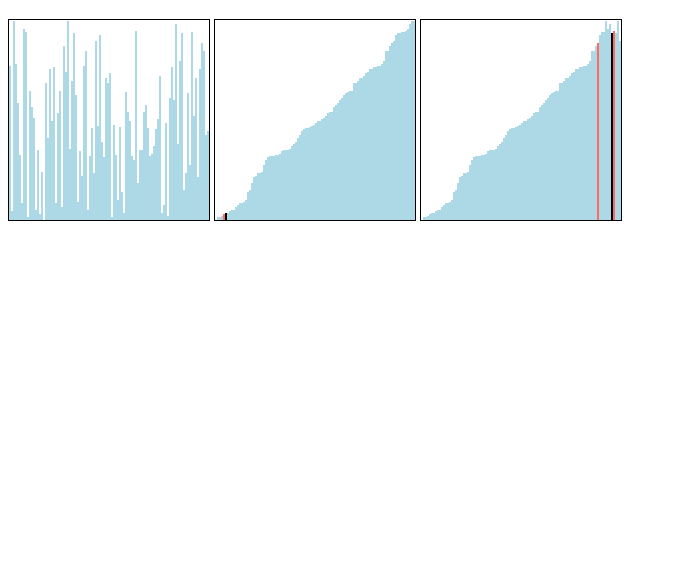
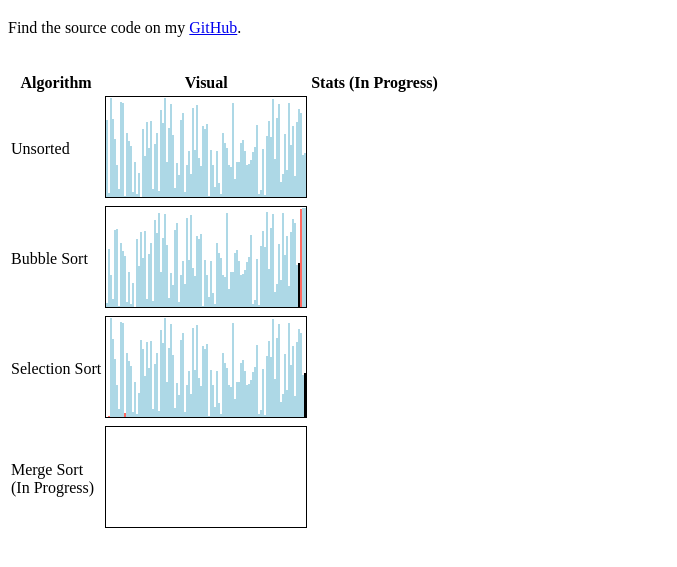
Before and after one commit to alchammatg/alchammatg.github.io, a plain HTML site: page index.html in a window 1280 px wide. Shown: the part 61-628 px from the top of the page, without its empty margins (0-677 px from the left). Drawn offline with Linux system fonts and the light colour scheme.

Commit message:
Sorting Algorithms Layout and Improvement
-Laid out visulals and labels in a table.

-Added incomplete mergesort. Need to work on yielding complete array after each round of mergesort.

```diff
--- a/index.html
+++ b/index.html
@@ -15,12 +15,55 @@
 	Sorting Algorithms
 </h1>
 
-<canvas id="unsortedCanvas" width="200" height="200">
-</canvas>
+<p>Find the source code on my <a href = "http://github.com/alchammatg">GitHub</a>.</p>
 
-<canvas id="bubbleSortCanvas" width="200" height="200">
-</canvas>
+<br>
 
-<canvas id="selectionSortCanvas" width="200" height="200">
-</canvas>
+
+<table>
+
+	<tr>
+		<th>Algorithm</th>
+		<th>Visual</th>
+		<th>Stats (In Progress)</th>
+	</tr>
+
+	<tr>
+		<td>Unsorted</td>
+		<td>
+			<canvas id="unsortedCanvas" width="200" height="100">
+			</canvas>
+		</td>
+		<td></td>
+	</tr>
+
+	<tr>
+		<td>Bubble Sort</td>
+		<td>
+			<canvas id="bubbleSortCanvas" width="200" height="100">
+			</canvas>
+		</td>
+		<td></td>
+	</tr>
+
+	<tr>
+		<td>Selection Sort</td>
+		<td>
+			<canvas id="selectionSortCanvas" width="200" height="100">
+			</canvas>
+		</td>
+		<td></td>
+	</tr>
+
+	<tr>
+		<td>Merge Sort <br>(In Progress)</td>
+		<td>
+			<canvas id="mergeSortCanvas" width="200" height="100">
+			</canvas>
+		</td>
+		<td></td>
+	</tr>
+
 <script>setTimeout(setup, 100);</script>
+
+</table>
--- a/sorting-algorithms.js
+++ b/sorting-algorithms.js
@@ -1,4 +1,8 @@
-function* bubbleSort(array){
+var swapsMS = 0;
+var swapsBS = 0;
+var swapsSS = 0;
+
+function* bubbleSort(array) {
 	var lastswap = [];
 	for(i = 0; i < array.length - 1; i ++){
 		for(j = 0; j < array.length - 1 - i; j ++){
@@ -30,9 +34,46 @@ function* selectionSort(array) {
 };
 
 
-function swap(array, a, b){
+function* mergeSort(array) {
+	console.log(randomArray.length - array.length);
+	if (array.length <2) return array;
+	var middle = Math.floor(array.length / 2);
+	var left = array.slice(0, middle);
+	var right = array.slice(middle, array.length);
+
+	yield[mView, middle];
+	// console.log(mView);
+	return merge(yield* mergeSort(left), yield* mergeSort(right));
+
+}
+
+
+function merge(left, right) {
+	var result = [];
+
+	while (left.length && right.length){
+		if (left[0] <= right[0]) {
+			result.push(left.shift());
+		}
+		else {
+			result.push(right.shift());
+		}
+	}
+
+	while (left.length) result.push(left.shift());
+	while (right.length) result.push(right.shift());
+	return result;
+}
+
+
+function swap(array, a, b) {
 	let temp = array[a];
 	array[a] = array[b];
 	array[b] = temp;
 	return array
 }
+
+
+function buildRecursedArray(main, changes) {
+	return
+}
--- a/visual-sort.js
+++ b/visual-sort.js
@@ -1,12 +1,12 @@
 var randomArray = []
-const FPS = 1000
+const FPS = 60
 const soft = "#add8e6"
 const bold = "#000000"
 const highlight = "#FF6961"
 
 
 function setup(){
-	var height = 200
+	var height = 100
 	var width = 100
 
 	randomArray = genArray(width, height)
@@ -15,12 +15,16 @@ function setup(){
 }
 
 
+var mView = [];
 function mainLoop(){
 	sBubble = bubbleSort(randomArray.slice(0));
 	sBubble.canvas = "bubbleSortCanvas";
 	sSelection = selectionSort(randomArray.slice(0));
-	sSelection.canvas = "selectionSortCanvas"
-	let sorts = [sBubble, sSelection]
+	sSelection.canvas = "selectionSortCanvas";
+	mView = randomArray.slice(0);
+	sMerge = mergeSort(mView);
+	sMerge.canvas = "mergeSortCanvas";
+	let sorts = [sBubble, sSelection, sMerge];
 
 	doFrame();
 
```
